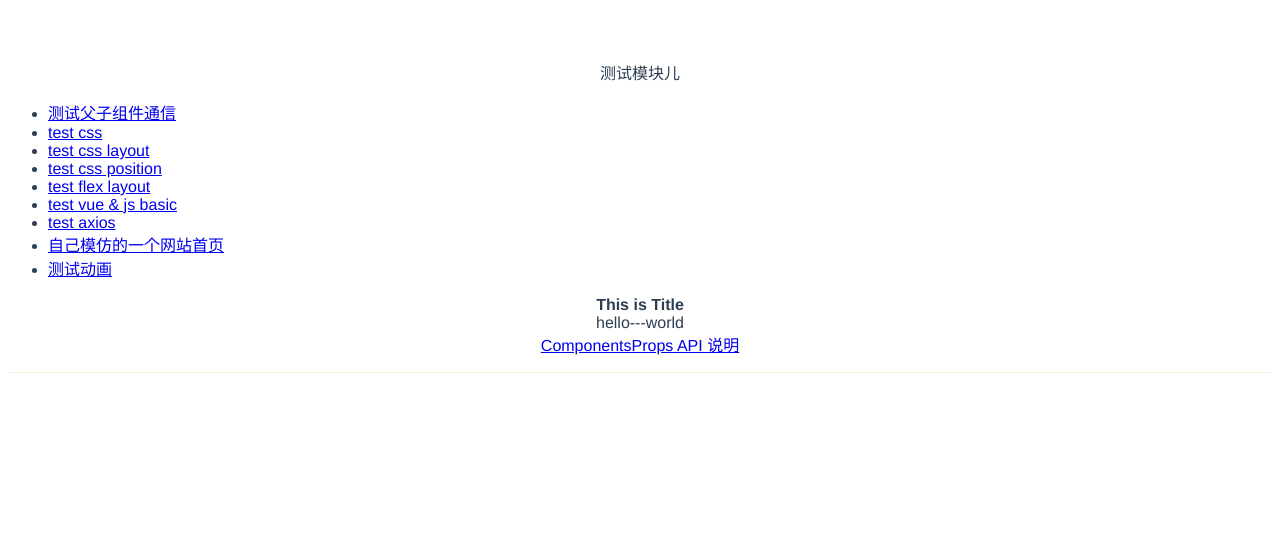
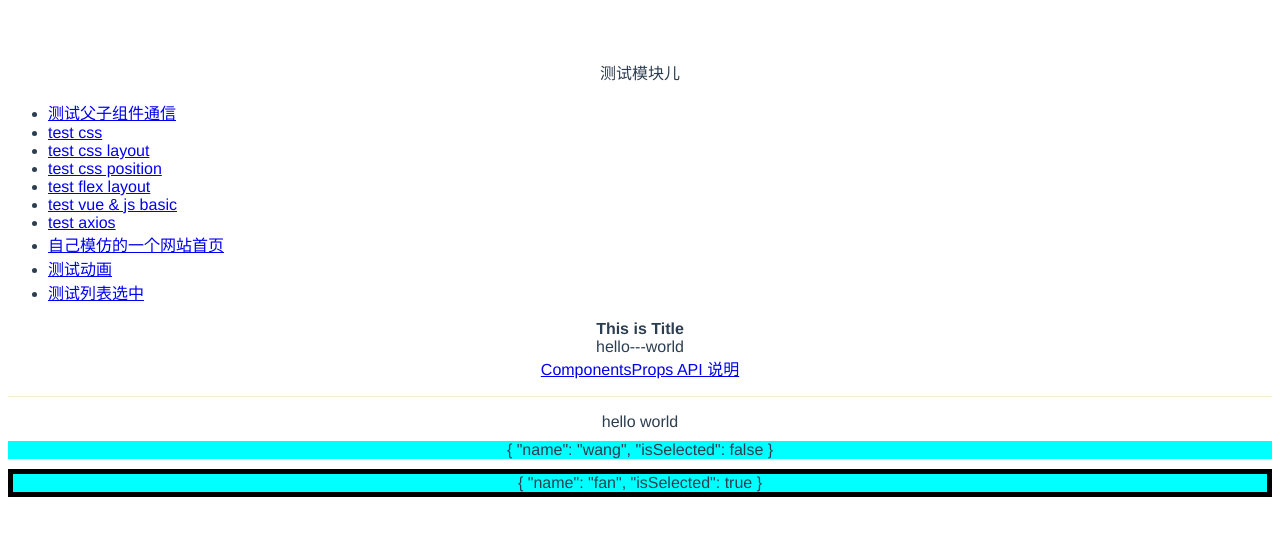
Before and after one commit to fanthus/vue-practice, a Vue app: page /test/selected in a window 1280 px wide. Shown: the top 536 px of the page. Built offline with nearby package versions, Linux system fonts and the light colour scheme.

Commit message:
feat: 添加列表选中效果

```diff
--- a/src/App.vue
+++ b/src/App.vue
@@ -28,6 +28,9 @@
       </li>
       <li class="list-style">
         <router-link to="/test/animation">测试动画</router-link>
+      </li>
+      <li class="list-style">
+        <router-link to="/test/selected">测试列表选中</router-link>
       </li>
     </ul>
 
--- /dev/null
+++ b/src/components/TestListSelected.vue
@@ -0,0 +1,46 @@
+<template>
+  <div class="container">
+    hello world
+    <div v-for="(item,index) in infoList" :key="index" class="item" :class="{ dynamicItem: item.isSelected }" @click="toggleSelect(index)"> {{item}} </div>
+
+  </div>
+</template>
+
+<script>
+
+export default {
+  name: 'TestListSelected',
+  data() {
+    return {
+      infoList:[
+        { name: "wang", isSelected: false },
+        { name: "fan", isSelected: true },
+      ],
+      preSelectItem:{}
+    }
+  },
+  methods: {
+    toggleSelect(index) {
+      console.log(`toggle select ${index}`)
+      let item = this.infoList[index]
+      this.preSelectItem.isSelected = false
+      item.isSelected = true
+      this.preSelectItem = item;
+    }
+  }
+}
+
+</script>
+
+<style>
+
+.dynamicItem {
+  border: 5px solid #000;
+}
+
+.item {
+  background-color: aqua;
+  margin-top: 10px;
+}
+
+</style>
--- a/src/router.js
+++ b/src/router.js
@@ -9,6 +9,7 @@ import TestCSSPosition from './components/TestCSSPosition.vue'
 import TestAxios from './components/TestAxios.vue'
 import TestWebHome from './components/TestWebHome.vue'
 import TestAnimatioin from './components/TestAnimatioin.vue'
+import TestListSelected from './components/TestListSelected.vue'
 
 const router = new VueRouter({
   mode: 'history',
@@ -48,6 +49,10 @@ const router = new VueRouter({
     {
       path: '/test/animation',
       component: TestAnimatioin
+    },
+    {
+      path: '/test/selected',
+      component: TestListSelected
     }
   ]
 })
```
